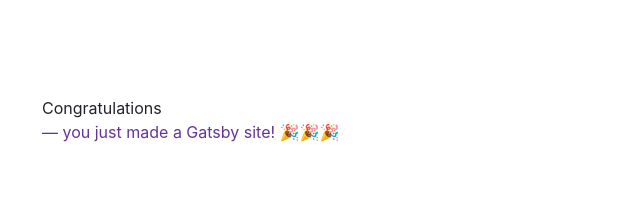
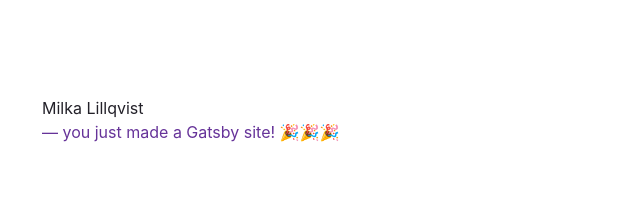
Before and after one commit to Aelita05/GatsbyPortfolio, a Gatsby site: page / in a window 1280 px wide. Shown: the top 204 px of the page, 54-694 px from the left. Built offline with nearby package versions, Linux system fonts and the light colour scheme; Gatsby itself is replaced by a stand-in of ours.

Commit message:
first commit

```diff
--- a/src/pages/index.js
+++ b/src/pages/index.js
@@ -127,7 +127,7 @@ const IndexPage = () => {
   return (
     <main style={pageStyles}>
       <h1 style={headingStyles}>
-        Congratulations
+        Milka Lillqvist
         <br />
         <span style={headingAccentStyles}>— you just made a Gatsby site! 🎉🎉🎉</span>
       </h1>
```
